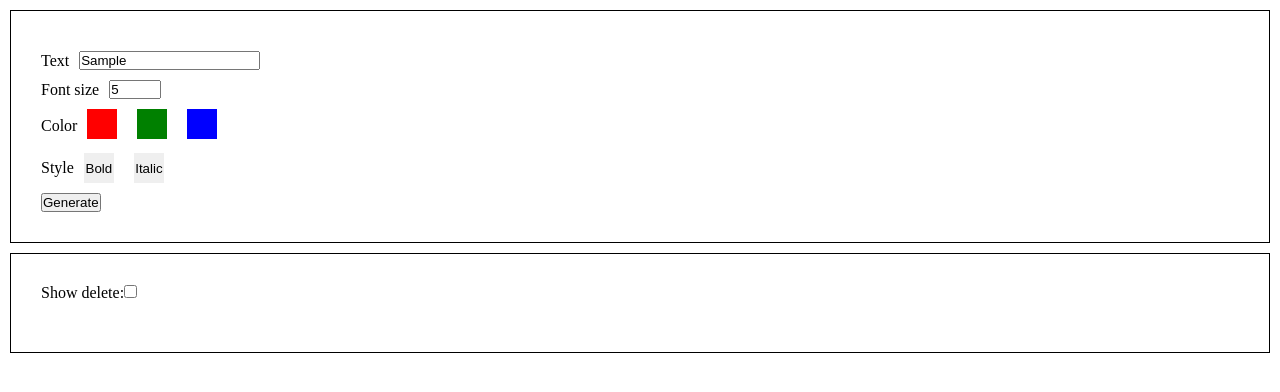
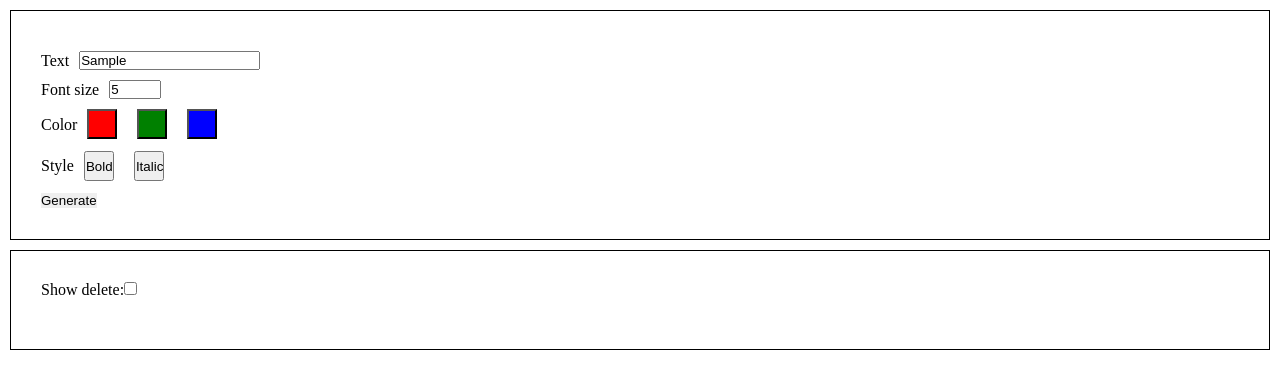
Before and after one commit to farisbegic/software-engineering, an Angular app in the folder week-3/: page / in a window 1280 px wide. Both pictures are taken after typing "Sample", "5" into the empty fields and a click on the button "Generate". Shown: the top 392 px of the page. Built offline with nearby package versions, Linux system fonts and the light colour scheme.

Commit message:
Added border

```diff
--- a/week-3/src/app/input/input.component.css
+++ b/week-3/src/app/input/input.component.css
@@ -17,8 +17,11 @@
 .input button {
   margin: 0 10px;
   height: 30px;
-  border: 0;
   width: 30px;
+}
+
+button:focus {
+  border: none;
 }
 
 .red-color {
```
